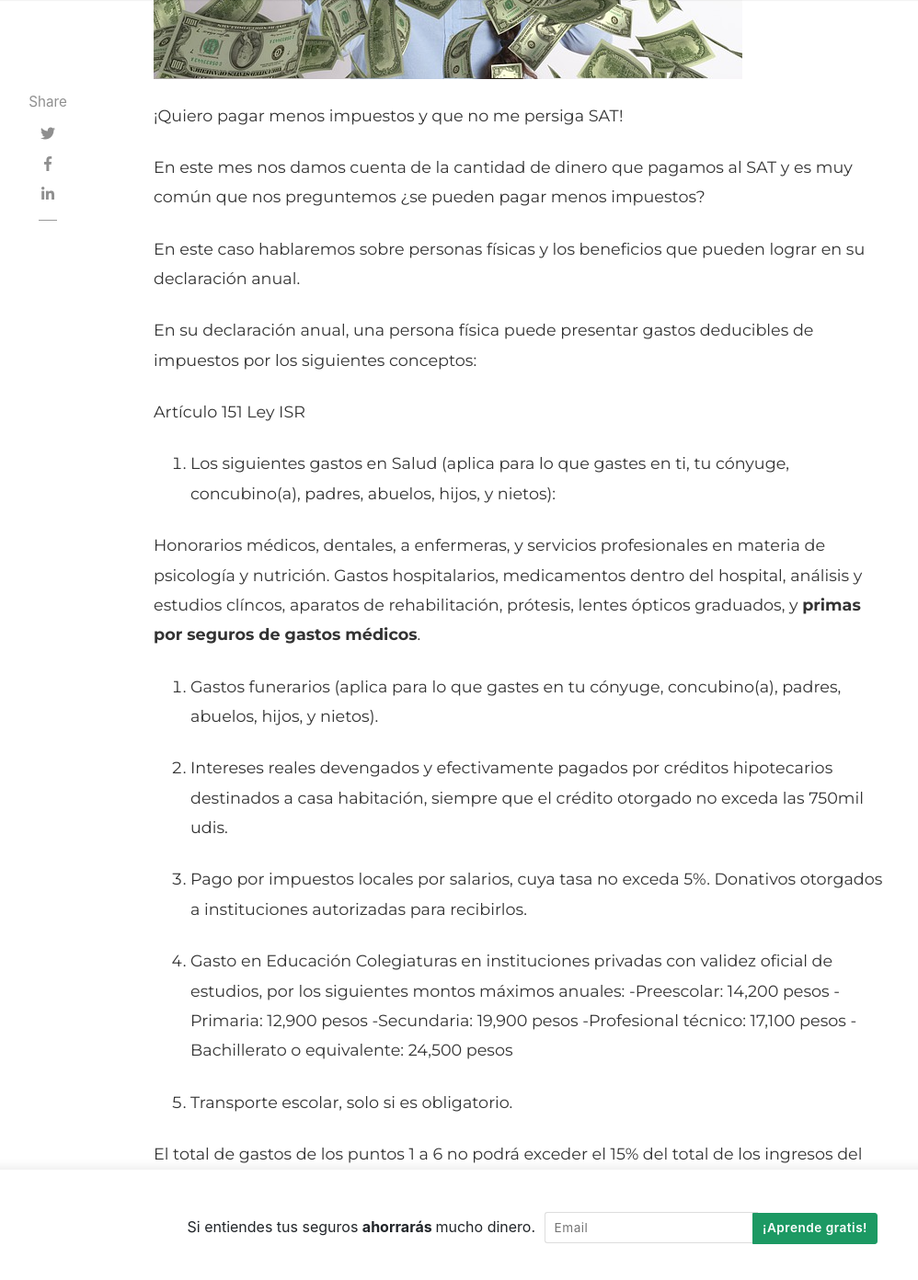
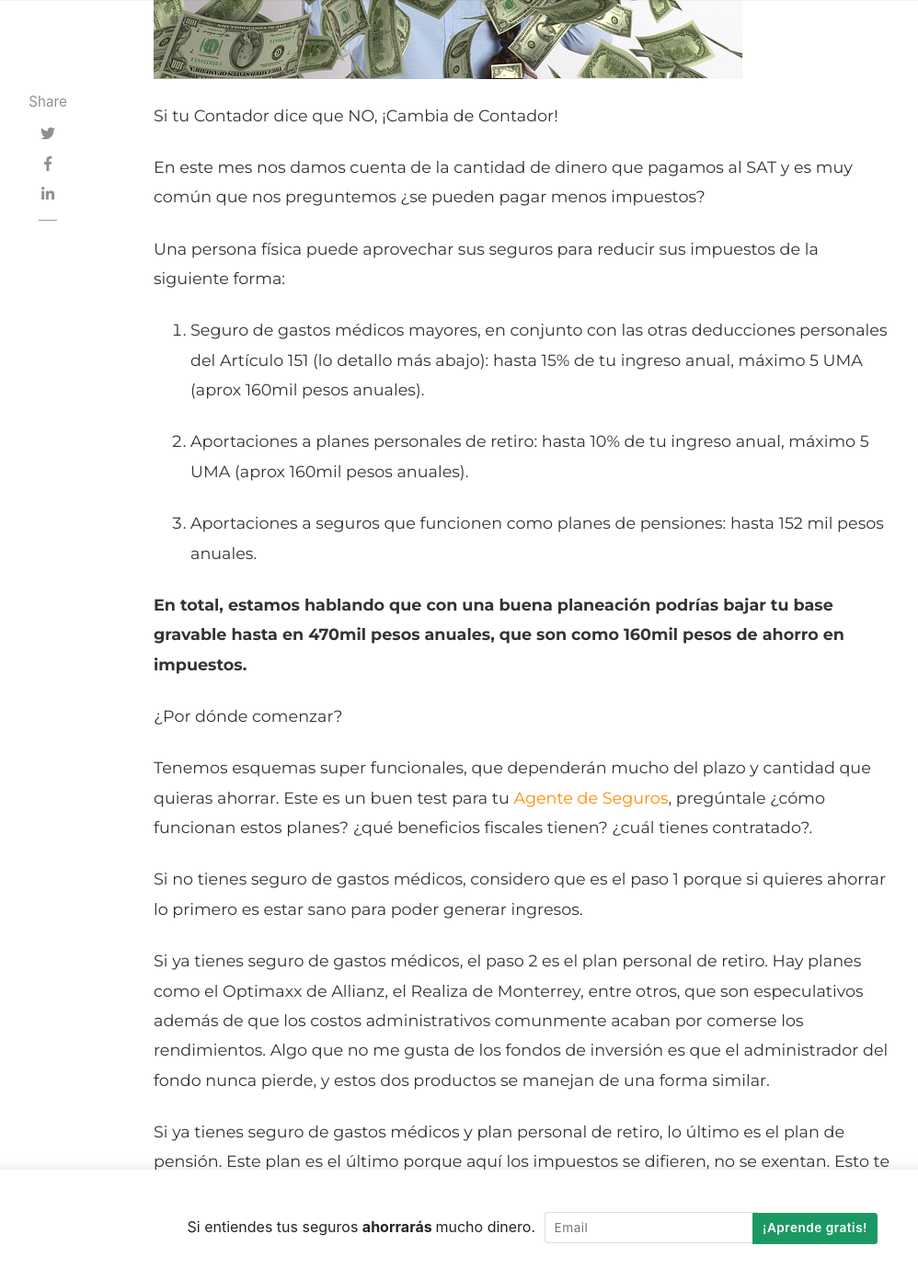
Before and after one commit to blogseguros/blogseguros.github.io, a Jekyll site: the page built from _posts/2021-04-07-reducir-impuestos-en-declaracion-anual.md, in a window 1280 px wide and 1400 px high, scrolled down 791 px. Shown: the top 1392 px of the window at 92% size, without its empty margins (118-1116 px from the left). Built offline with Jekyll 4.4.1, drawn with Linux system fonts in a browser that asks for light colours; nearby versions of some CDN libraries; comment, search, counter and statistics services are not loaded; some of the changed text lies outside the part shown.

Commit message:
Update 2021-04-07-reducir-impuestos-en-declaracion-anual.md

```diff
--- a/_posts/2021-04-07-reducir-impuestos-en-declaracion-anual.md
+++ b/_posts/2021-04-07-reducir-impuestos-en-declaracion-anual.md
@@ -9,20 +9,40 @@ featured: true
 hidden: false
 ---
 
-¡Quiero pagar menos impuestos y que no me persiga SAT!
+Si tu Contador dice que NO, ¡Cambia de Contador!
 
 En este mes nos damos cuenta de la cantidad de dinero que pagamos al SAT  y es muy común que nos preguntemos ¿se pueden pagar menos impuestos?
 
-En este caso hablaremos sobre personas físicas y los beneficios que pueden lograr en su declaración anual.
+Una persona física puede aprovechar sus seguros para reducir sus impuestos de la siguiente forma:
 
-En su declaración anual, una persona física puede presentar gastos deducibles de impuestos por los siguientes conceptos:
+1. Seguro de gastos médicos mayores, en conjunto con las otras deducciones personales del Artículo 151 (lo detallo más abajo): hasta 15% de tu ingreso anual, máximo 5 UMA (aprox 160mil pesos anuales).
+
+2. Aportaciones a planes personales de retiro: hasta 10% de tu ingreso anual, máximo 5 UMA (aprox 160mil pesos anuales).
+
+3. Aportaciones a seguros que funcionen como planes de pensiones: hasta 152 mil pesos anuales.
+
+<b>En total, estamos hablando que con una buena planeación podrías bajar tu base gravable hasta en 470mil pesos anuales, que son como 160mil pesos de ahorro en impuestos.</b>
+
+
+¿Por dónde comenzar?
+
+Tenemos esquemas super funcionales, que dependerán mucho del plazo y cantidad que quieras ahorrar. Este es un buen test para tu <a href="https://explicamiseguro.com/about" style="color: #FF8C00">Agente de Seguros</a>, pregúntale ¿cómo funcionan estos planes? ¿qué beneficios fiscales tienen? ¿cuál tienes contratado?.
+
+Si no tienes seguro de gastos médicos, considero que es el paso 1 porque si quieres ahorrar lo primero es estar sano para poder generar ingresos.
+
+Si ya tienes seguro de gastos médicos, el paso 2 es el plan personal de retiro. Hay planes como el Optimaxx de Allianz, el Realiza de Monterrey, entre otros, que son especulativos además de que los costos administrativos comunmente acaban por comerse los rendimientos. Algo que no me gusta de los fondos de inversión es que el administrador del fondo nunca pierde, y estos dos productos se manejan de una forma similar.
+
+Si ya tienes seguro de gastos médicos y plan personal de retiro, lo último es el plan de pensión. Este plan es el último porque aquí los impuestos se difieren, no se exentan. Esto te lo puedo explicar en una sesión uno a uno.
+
+Tenemos opciones que te darán mayor tranquilidad y mejores resultados. Yo creo que he revisado el 99% de lo que existe en el mercado y conozco lo mejor que hay. Esto es parte del valor que un buen <a href="https://explicamiseguro.com/about" style="color: #FF8C00">Agente de Seguros</a> reflejará en tu bolsillo.
+
+Si quieres conocer el detalle de lo que una persona física puede deducir en la declaración anual, aquí te ponemos un resumen para que lo platiques con tu Contador:
 
 Artículo 151 Ley ISR
 
 1. Los siguientes gastos en Salud (aplica para lo que gastes en ti, tu cónyuge, concubino(a), padres, abuelos, hijos, y nietos):
 
-Honorarios médicos, dentales, a enfermeras, y servicios profesionales en materia de psicología y nutrición.
-Gastos hospitalarios, medicamentos dentro del hospital, análisis y estudios clíncos, aparatos de rehabilitación, prótesis, lentes ópticos graduados, y <b>primas por seguros de gastos médicos</b>.
+Honorarios médicos, dentales, a enfermeras, y servicios profesionales en materia de psicología y nutrición, gastos hospitalarios, medicamentos dentro del hospital, análisis y estudios clíncos, aparatos de rehabilitación, prótesis, lentes ópticos graduados, y <b>primas por seguros de gastos médicos</b>.
 
 2. Gastos funerarios (aplica para lo que gastes en tu cónyuge, concubino(a), padres, abuelos, hijos, y nietos).
 
@@ -47,31 +62,14 @@ El total de gastos de los puntos 1 a 6 no podrá exceder el 15% del total de los
 
 <b>8. Aportaciones complementarias de retiro. El monto máximo autorizado es del 10% del ingreso anual del contribuyente, hasta un máximo de 5 UMAs</b>
 
+<br>
+<br>
 Artículo 185 Ley ISR
 
 <b>1. Pagos de primas de contratos de seguro que tengan como base planes de pensiones relacionados con la edad, jubilación, o retiro. El importe de la prima no podrá exceder los 152 mil pesos anuales. </b>
 
-En resumen, una persona física puede aprovechar sus seguros para reducir sus impuestos de la siguiente forma:
-
-1. Seguro de gastos médicos mayores, en conjunto con los otros gastos mencionados: hasta 15% de tu ingreso anual, máximo 5 UMA (aprox 160mil pesos anuales).
-
-2. Aportaciones a planes personales de retiro: hasta 10% de tu ingreso anual, máximo 5 UMA (aprox 160mil pesos anuales).
-
-3. Aportaciones a seguros que funcionen como planes de pensiones: hasta 152 mil pesos anuales.
-
-En total, estamos hablando que con una buena planeación podrías bajar tu base gravable hasta en 470mil pesos anuales, que son como 160mil pesos de ahorro en impuestos.
-
-¿Por dónde comenzar?
-
-Tenemos esquemas super funcionales, que dependerán mucho del plazo y cantidad que quieras ahorrar.
-
-Si no tienes seguro de gastos médicos, considero que es el paso 1 porque si quieres ahorrar lo primero es estar sano para poder generar ingresos.
-
-Si ya tienes seguro de gastos médicos, el paso 2 es el plan personal de retiro. Hay planes como el Optimaxx de Allianz, el Realiza de Monterrey, entre otros, que son especulativos además de que los costos administrativos acaban por comerse los rendimientos. Algo que no me gusta de los fondos de inversión es que el administrador del fondo nunca pierde, y estos dos productos se manejan de una forma similar.
-
-Si ya tienes seguro de gastos médicos y plan personal de retiro, lo último es el plan de pensión. Este plan es el último porque aquí los impuestos se difieren, no se exentan. Esto te lo puedo explicar en una sesión uno a uno.
-
-Tenemos opciones que te darán mayor tranquilidad y mejores resultados. Yo creo que he revisado el 99% de lo que existe en el mercado y conozco lo mejor que hay.
+<br>
+<br>
 
 Cuestiona a tu <a href="https://explicamiseguro.com/about" style="color: #FF8C00">Agente de Seguros</a>, esto es conocimiento básico para una buena asesoría.
 
```
Also changed, not shown: other parts of _posts/2021-04-07-reducir-impuestos-en-declaracion-anual.md (+1 -6 lines).
